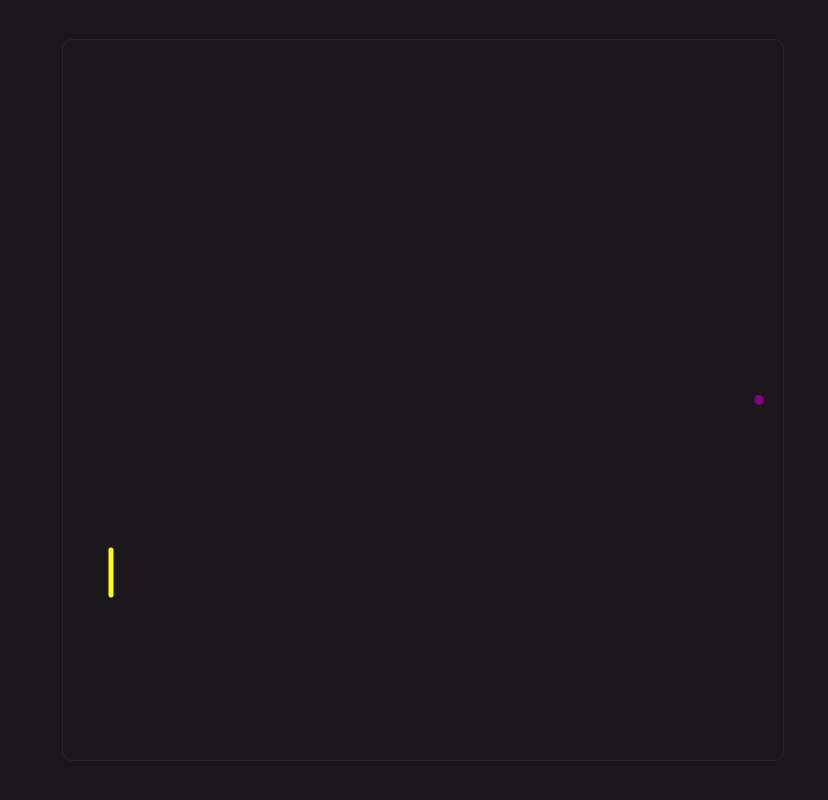
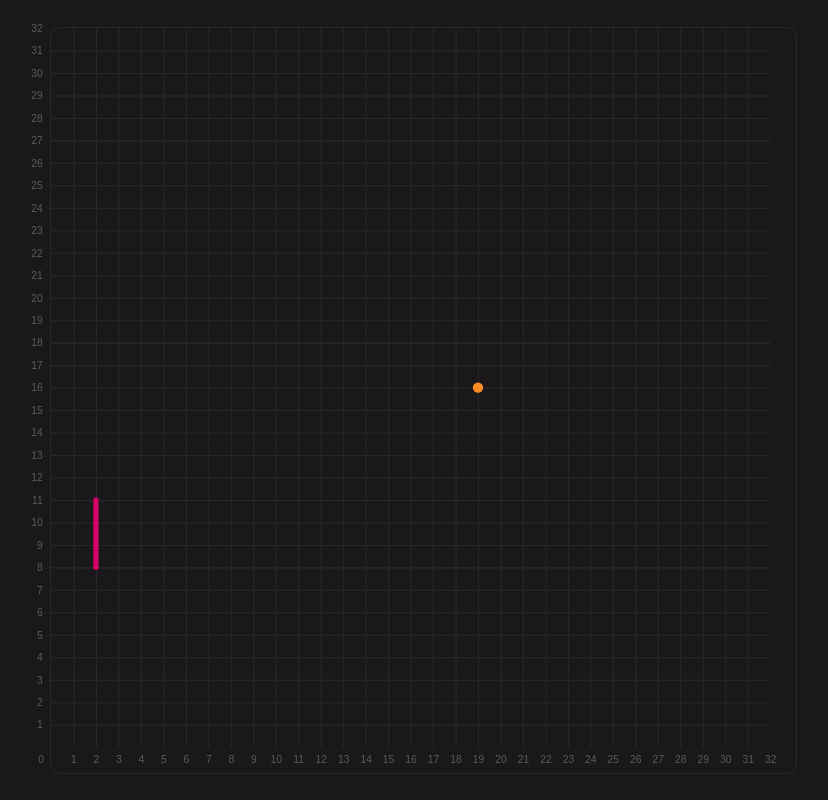
Before and after one commit to appsfortableau/tableau-sssnake, a website built with Vite: page index.html in a window 1280 px wide. Shown: the whole page, without its empty margins (217-1045 px from the left). Built offline with nearby package versions, Linux system fonts and the light colour scheme.

Commit message:
added more styling/theming
Signed-off-by: Yoram <yoramdelangen@gmail.com>

```diff
--- a/src/Game.ts
+++ b/src/Game.ts
@@ -17,7 +17,7 @@ export default class Game {
 	// game engine vars
 	dir: Direction = Direction.UP;
 	tick: number = 0;
-	size: GameSize = [48, 48];
+	size: GameSize = [32, 32];
 	speed: number = 750;
 	normalSpeed: number = 0;
 	turboSpeed: number = 0;
--- a/src/engines/D3Renderer.ts
+++ b/src/engines/D3Renderer.ts
@@ -15,29 +15,41 @@ class D3Renderer implements Renderer {
 	// d3 y axis
 	y: any;
 
+	margins: {
+		left: number;
+		right: number;
+		top: number;
+		bottom: number;
+	};
+
 	container: HTMLElement | null = null;
 
 	constructor() {
 		this.container = document.getElementById("game");
 
 		// set the dimensions and margins of the graph
-		const margin = { top: 0, right: 0, bottom: 0, left: 0 };
+		this.margins = { top: 0, right: 0, bottom: 25, left: 25 };
 		const size = this.getSize();
+
+		const graphWidth = size + this.margins.left + this.margins.right;
+		const graphHeight = size + this.margins.top + this.margins.bottom;
 
 		// append the svg object to the body of the page
 		this.d3 = d3
 			.select("#game")
 			.append("svg")
 			.attr("class", "game-svg")
-			.attr("width", size)
-			.attr("height", size)
-			.attr("transform", `translate(${margin.left}, ${margin.top})`)
+			.attr("width", graphWidth)
+			.attr("height", graphHeight)
 			.attr("viewBox", `0 0 ${size} ${size}`);
 
 		window.addEventListener("resize", () => {
 			const size = this.getSize();
 
-			this.d3.attr("width", size).attr("height", size);
+			const graphWidth = size + this.margins.left + this.margins.right;
+			const graphHeight = size + this.margins.top + this.margins.bottom;
+
+			this.d3.attr("width", graphWidth).attr("height", graphHeight);
 		});
 	}
 
@@ -51,20 +63,76 @@ class D3Renderer implements Renderer {
 	init(game: Game) {
 		this.game = game;
 
+		const gridX = this.game.size[0];
+		const gridY = this.game.size[1];
+		const size = this.getSize();
+
+		const offsetX = this.margins.left + this.margins.right;
+		const offsetY = this.margins.top + this.margins.bottom;
 		// Add X axis
 		this.x = d3
 			.scaleLinear()
-			.domain([0, this.game.size[0]])
-			.range([0, this.container?.offsetWidth || 480]);
+			.domain([0, gridX])
+			.range([0, size - offsetX]);
 
 		this.y = d3
 			.scaleLinear()
-			.domain([0, this.game.size[1]])
-			.range([this.container?.offsetHeight || 400, 0]);
+			.domain([0, gridY])
+			.range([size - offsetY, 0]);
+
+		const axis = this.d3.append("g");
+		axis.attr("class", "axis-group");
+
+		function labelFormatter(x: number): string | null {
+			return x === 0 ? null : x.toString();
+		}
+
+		// Add X axis
+		axis
+			.append("g")
+			.attr("transform", `translate(0, ${size - offsetY})`)
+			.attr("class", "x-axis")
+			.call(
+				d3
+					.axisBottom(this.x)
+					.ticks(game.size[0])
+					// .tickFormat(labelFormatter)
+					.tickSize(-(size - offsetX)),
+			)
+			.selectAll(".tick text")
+			.attr("transform", "translate(0, 5)")
+
+		// Add Y axis
+		axis
+			.append("g")
+			.attr("class", "y-axis")
+			.call(
+				d3
+					.axisLeft(this.y)
+					.ticks(game.size[1])
+					.tickFormat(labelFormatter)
+					.tickSize(-(size - offsetY)),
+			)
+			.selectAll(".tick text")
+			.attr("transform", "translate(-5, 0)");
+
+		// Customize axises
+		axis.selectAll(".domain").remove();
+		axis.select(".y-axis .tick:first-child line").remove();
+		axis.select(".y-axis .tick:last-child line").remove();
+
+		axis.select(".x-axis .tick:first-child text")
+			.attr("transform", "translate(-10, 5)");
+		axis.select(".x-axis .tick:last-child line").remove();
+		axis.select(".x-axis .tick:first-child line").remove();
 
 		// Add snake
 		const groupSnake = this.d3.append("g");
 		groupSnake.attr("class", "snake");
+		// .attr(
+		// 	"transform",
+		// 	`translate(${this.margins.left}, ${this.margins.top})`,
+		// );
 		// groupSnake
 		// 	.selectAll("dot")
 		// 	.data(game.snake.path)
@@ -91,6 +159,10 @@ class D3Renderer implements Renderer {
 		// Add food
 		const groupFood = this.d3.append("g");
 		groupFood.attr("class", "food-group");
+		// groupFood.attr(
+		// 	"transform",
+		// 	`translate(${this.margins.left}, ${this.margins.top})`,
+		// );
 		groupFood
 			.selectAll("dot")
 			.data(game.food)
--- a/src/style.css
+++ b/src/style.css
@@ -3,8 +3,12 @@
   line-height: 1.5;
   font-weight: 400;
 
-  --primary-gray: #1a181b;
-  --secondary-gray: #2a282a;
+  --primary-bg: #1a181b;
+  --secondary-text: #5E5A5E;
+  --secondary-line: #2a282a;
+
+  --snake: #D90368;
+  --food: #FB8B24;
 
   font-synthesis: none;
   text-rendering: optimizeLegibility;
@@ -32,7 +36,7 @@ body {
   height: 100%;
   width: 100vw;
   min-height: 100vh;
-  background-color: var(--primary-gray);
+  background-color: var(--primary-bg);
 }
 
 .playground-d3 {
@@ -46,22 +50,33 @@ body {
   justify-content: center;
   .game-svg {
     aspect-ratio: 1/1;
-    border: 1px solid var(--secondary-gray);
+    border: 1px solid var(--secondary-line);
     border-radius: 10px;
     width: fit-content;
     height: fit-content;
+    overflow: unset;
+  }
+  .axis-group {
+    .tick {
+      line {
+        color: var(--secondary-line);
+      }
+      text {
+
+        color: var(--secondary-text);
+      }
+    }
   }
   .snake {
     fill: none;
-    stroke: yellow;
+    stroke: var(--snake);
     stroke-width: 5px;
     stroke-linecap: round;
   }
-
   .food-group {
     .food {
       position: relative;
-      fill: purple;
+      fill: var(--food);
       &:after {
         content: '';
         width: 10px;
```
